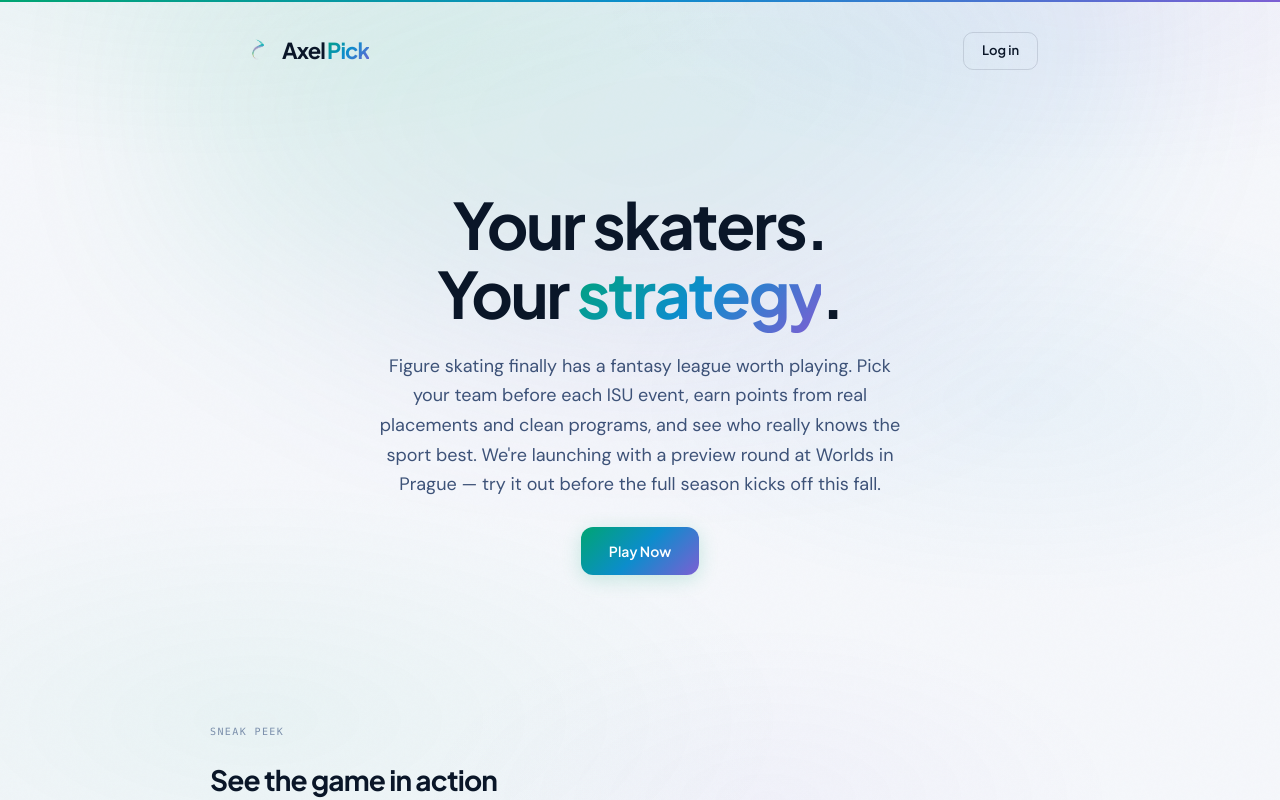
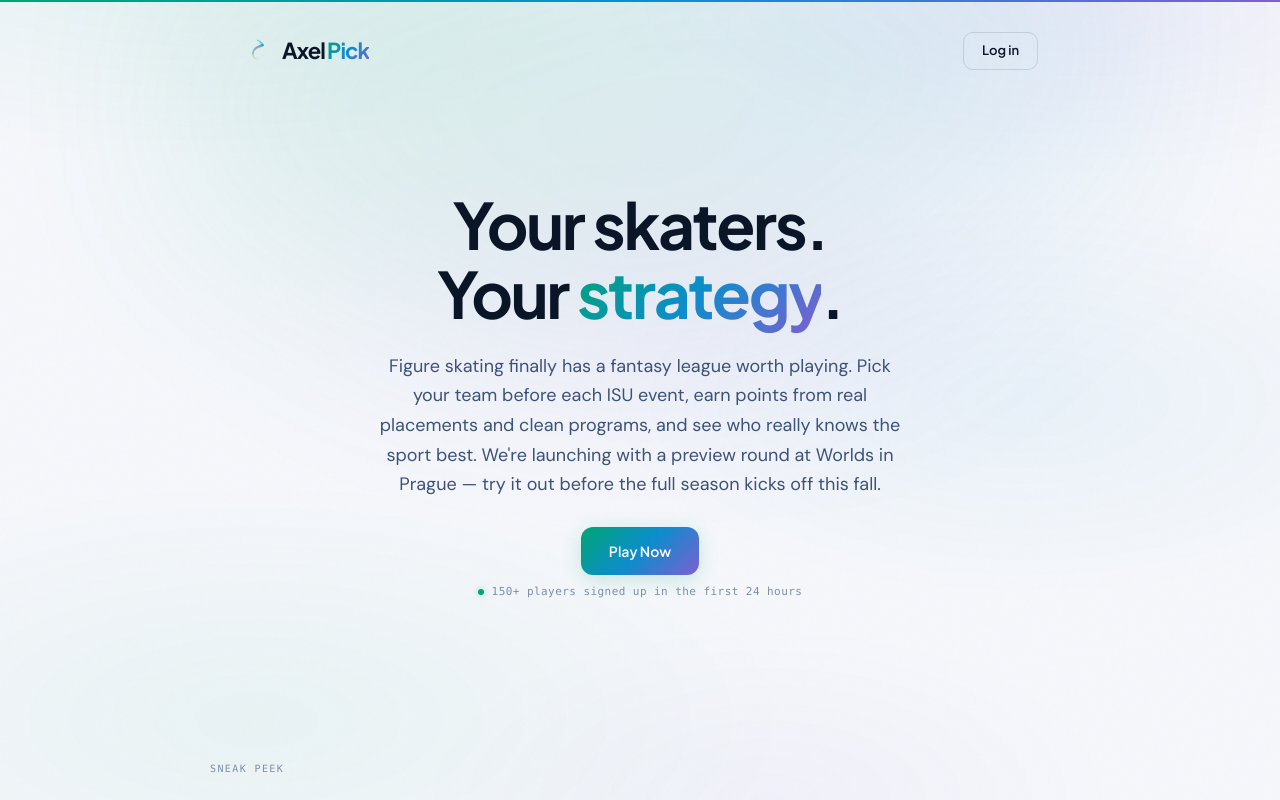
Before and after one commit to tkaznocha/axelpick, a Next.js app: page / in a window 1280 px wide. Shown: the top 800 px of the page. Built offline with nearby package versions, Linux system fonts and the light colour scheme.

Commit message:
Add social proof stat below hero CTA on landing page
Shows "150+ players signed up in the first 24 hours" with an
emerald accent dot, using monospace typography consistent with
the existing design system.

https://claude.ai/code/session_015gMvJquwj7biQ3x2FzBtuZ

```diff
--- a/src/app/page.tsx
+++ b/src/app/page.tsx
@@ -67,6 +67,10 @@ export default function LandingPage() {
             </p>
 
             <a href="/login" className="signup-btn">Play Now</a>
+            <p className="social-proof">
+              <span className="social-proof-dot" />
+              150+ players signed up in the first 24 hours
+            </p>
           </div>
         </section>
 
--- a/src/styles/landing.css
+++ b/src/styles/landing.css
@@ -611,6 +611,30 @@
 }
 .site-footer .foot-links a:hover { color: var(--text-lead); }
 
+/* Social proof — below hero CTA */
+.social-proof {
+  display: flex;
+  align-items: center;
+  justify-content: center;
+  gap: 8px;
+  margin-top: 20px;
+  font-family: var(--font-mono);
+  font-size: 11px;
+  font-weight: 500;
+  letter-spacing: 0.04em;
+  color: var(--text-muted);
+  animation: fadeUp 0.7s ease-out 0.3s both;
+}
+
+.social-proof-dot {
+  width: 6px;
+  height: 6px;
+  border-radius: 50%;
+  background: var(--emerald);
+  box-shadow: 0 0 6px rgba(0, 165, 114, 0.4);
+  flex-shrink: 0;
+}
+
 /* Animations */
 @keyframes fadeUp {
   from { opacity: 0; transform: translateY(24px); }
@@ -650,6 +674,9 @@
   .event-badge .dot {
     animation: none;
   }
+  .social-proof {
+    animation: none;
+  }
 }
 
 /* Responsive */
@@ -666,6 +693,7 @@
   .event-card { padding: 28px 24px; }
   .event-stats-row { gap: 24px; }
   .cd-row { flex-direction: column; align-items: flex-start; gap: 10px; }
+  .social-proof { font-size: 10px; }
   .site-footer { flex-direction: column; align-items: flex-start; padding: 24px 20px 32px; }
   .landing-nav { padding: 24px 20px 0; }
   .landing-section { padding: 0 20px; }
```
